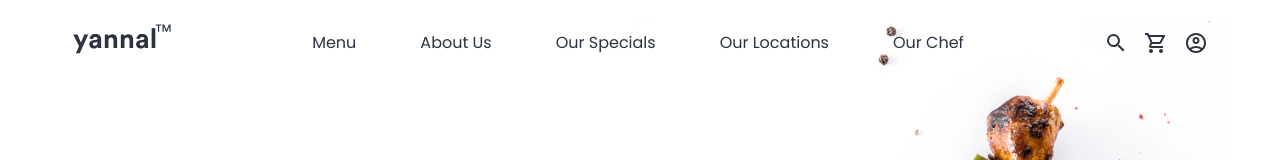
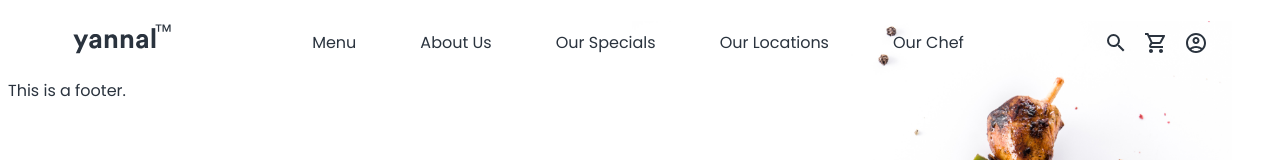
Before and after one commit to zeetaen1989/mama-joint, a Next.js app: page / in a window 1280 px wide. Shown: the top 160 px of the page. Built offline with nearby package versions, Linux system fonts and the light colour scheme; a web font is replaced by a local one.

Commit message:
feat(footer): tested

```diff
--- a/app/components/layouts/Footer/Footer.jsx
+++ b/app/components/layouts/Footer/Footer.jsx
@@ -1,11 +1,11 @@
-import "./Footer.module.scss";
+import styles from "./Footer.module.scss";
 
 const Footer = () => {
-  return (
-    <>
-
-    </>
-  )
-}
+    return (
+		<>
+			This is a footer.
+		</>
+	);
+};
 
 export default Footer;
```
